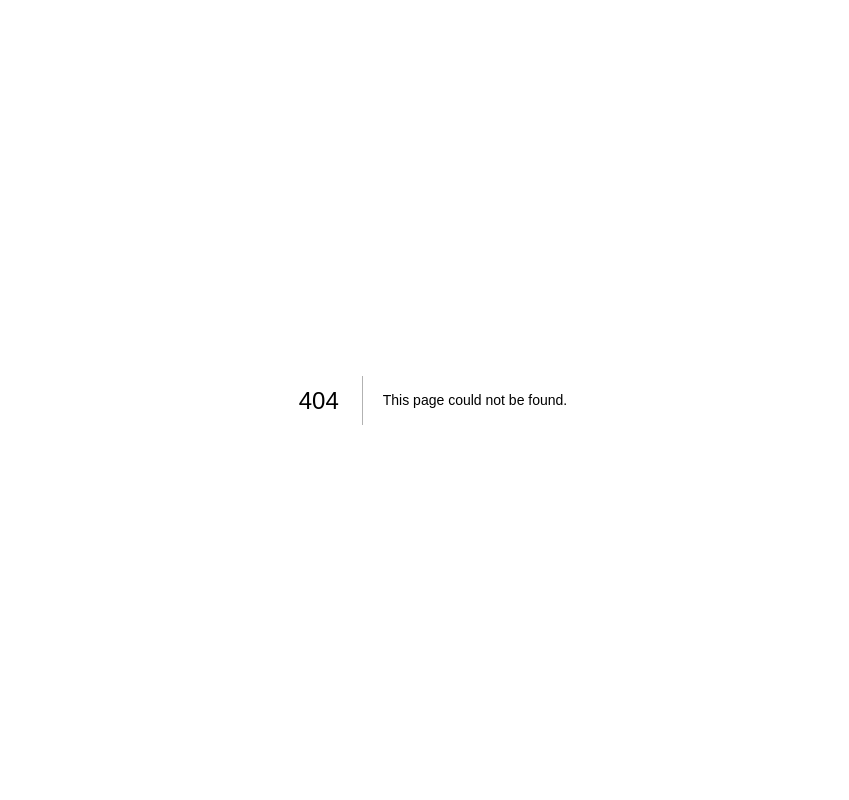
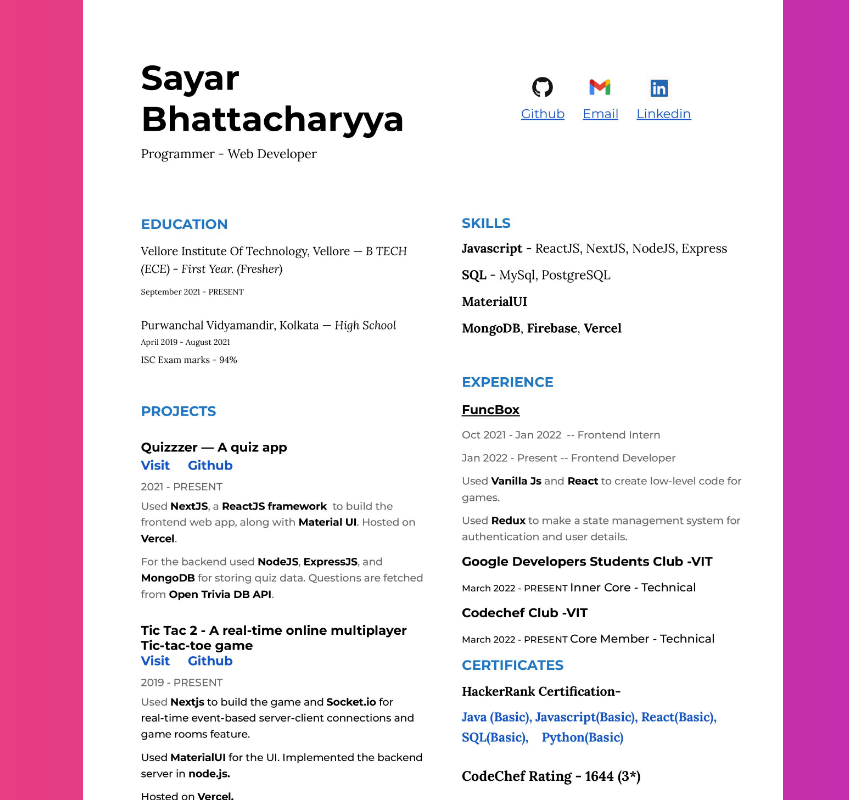
Before and after one commit to SayarB/Portfolio, a Next.js app: page /resume in a window 1280 px wide. Before the commit this address had no page. Shown: the whole page, without its empty margins (207-1056 px from the left). Built offline with nearby package versions, Linux system fonts and the light colour scheme; a web font is replaced by a local one.

Commit message:
resume page added

```diff
--- a/pages/index.js
+++ b/pages/index.js
@@ -12,6 +12,7 @@ export default function Home() {
         <link rel="icon" href="/favicon.ico" />
       </Head>
       <div className={styles.social_links}>
+        <Link href={"/resume"}>Resume</Link>
         <a
           rel="noreferrer noopener"
           target="_blank"
--- /dev/null
+++ b/pages/resume.js
@@ -0,0 +1,8 @@
+import styles from "../styles/Resume.module.css";
+export default function Resume() {
+  return (
+    <div className={styles.resume}>
+      <img src="/resume.jpg" alt="" />
+    </div>
+  );
+}
--- /dev/null
+++ b/styles/Resume.module.css
@@ -0,0 +1,11 @@
+.resume {
+  width: min(700px, 90vw);
+  max-height: 100vh;
+  position: absolute;
+  top: 50%;
+  left: 50%;
+  transform: translate(-50%, -50%);
+}
+.resume > img {
+  width: 100%;
+}
```
Also changed, not shown: public/resume.jpg (added).
